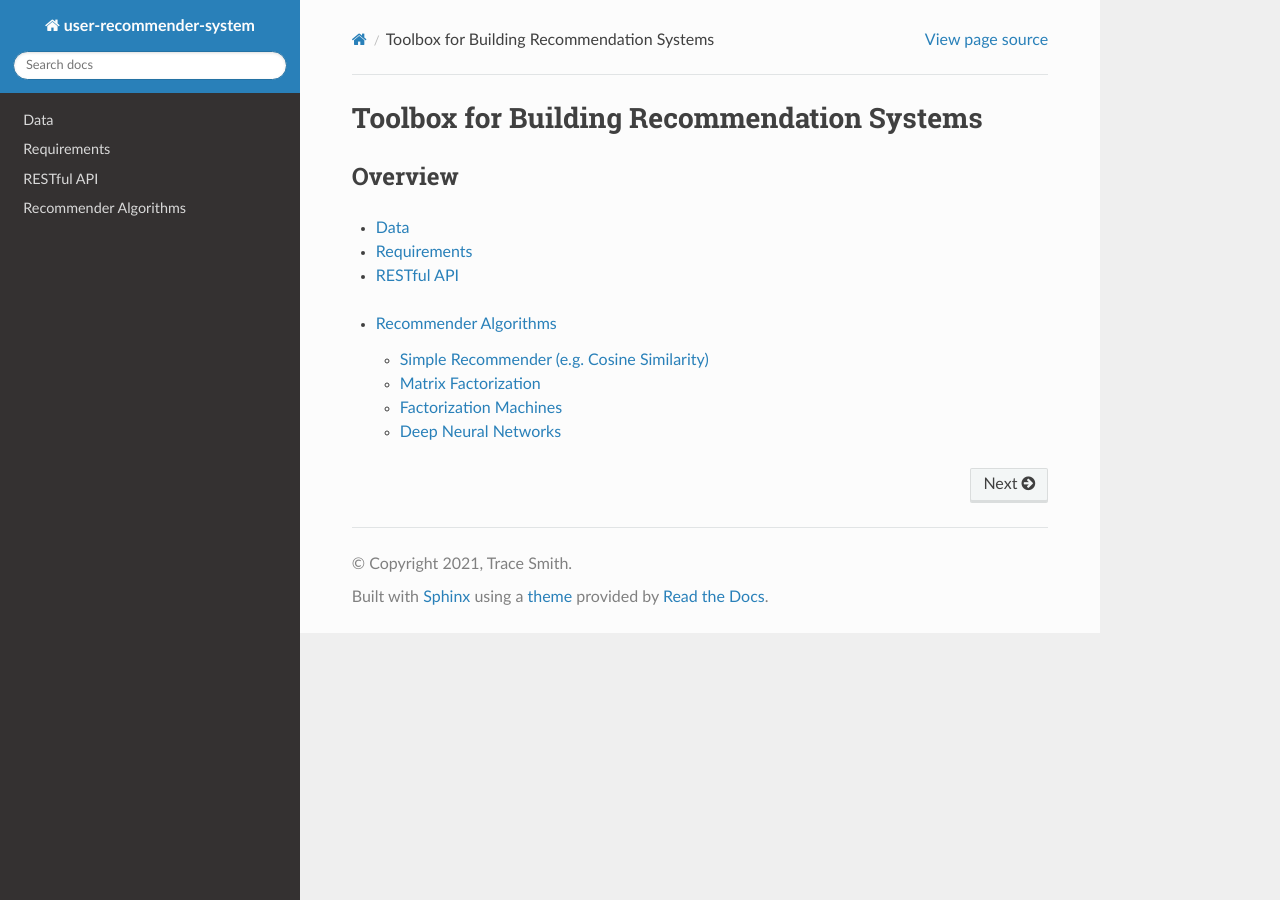
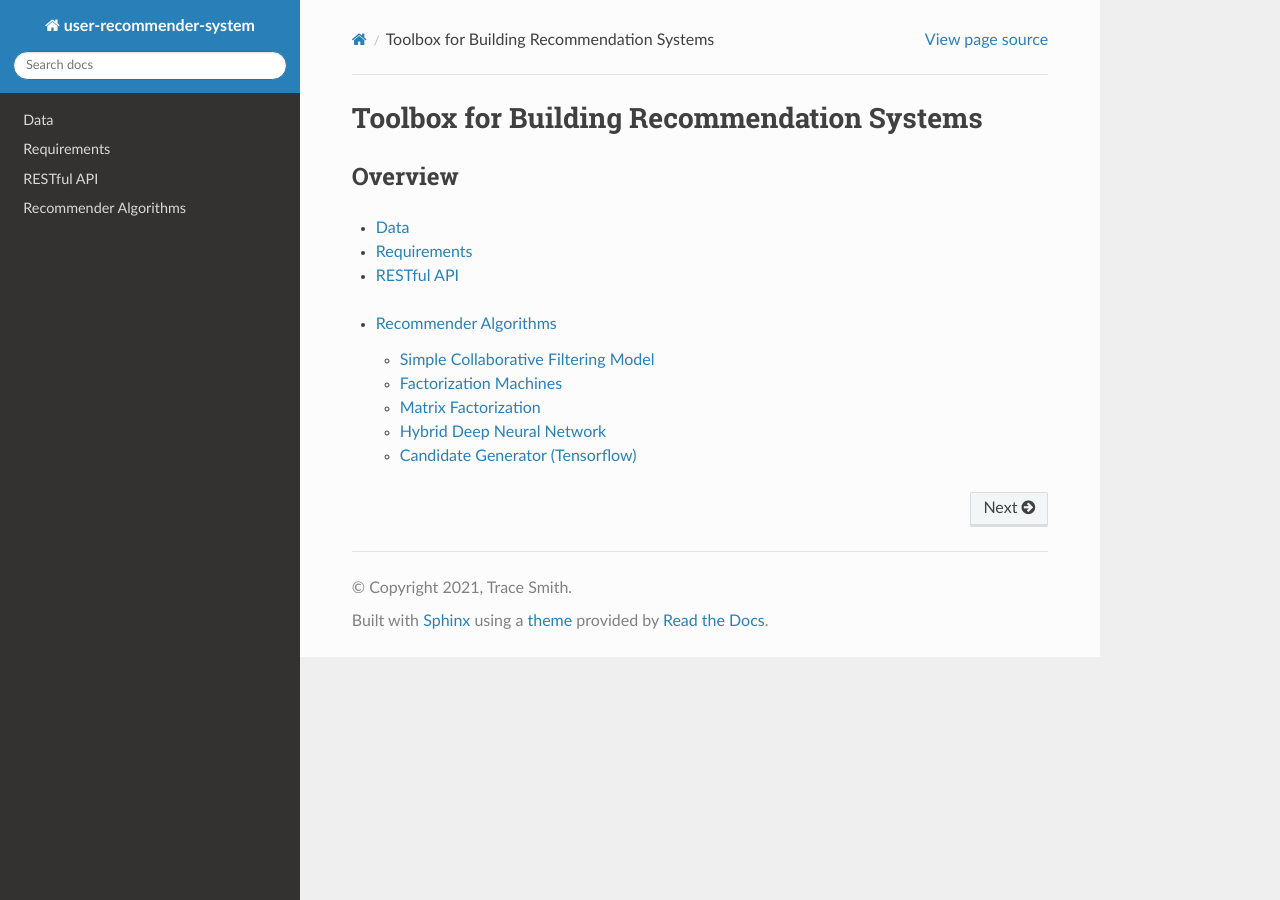
Before and after one commit to Tsmith5151/recommendation-systems, a Sphinx documentation site: the page built from docs/index.rst, in a window 1280 px wide. Built offline with Sphinx 7.4.7 and the Read the Docs theme 2.0.0, drawn with Linux system fonts in a browser that asks for light colours.

Commit message:
update docs

```diff
--- a/docs/recommenders/index.rst
+++ b/docs/recommenders/index.rst
@@ -1,39 +1,42 @@
 Recommender Algorithms
 **********************
 
-Simple Recommender (e.g. Cosine Similarity)
-~~~~~~~~~~~~~~~~~~~~~~~~~~~~~~~~~~~~~~~~~~
-.. autoclass:: recommenders.simple.SimpleRecommender
+Simple Collaborative Filtering Model
+~~~~~~~~~~~~~~~~~~~~~~~~~~~~~~~~~~~~
+.. autoclass:: recommenders.cf.CollaborativeFiltering
 	:members:
 
+Factorization Machines
+~~~~~~~~~~~~~~~~~~~~~~
+
+.. autoclass:: recommenders.factorization_machines.RankingFactorizationRecommender
+	:members:
 
 Matrix Factorization
 ~~~~~~~~~~~~~~~~~~~~
 
-.. autoclass:: recommenders.mf.MatrixFactorization
+.. autoclass:: recommenders.matrix_factorization.MatrixFactorization
+	:members:
+
+.. autoclass:: recommenders.matrix_factorization.DeepMatrixFactorization
 	:members:
 
 
-Factorization Machines
-~~~~~~~~~~~~~~~~~~~~~~
+Hybrid Deep Neural Network
+~~~~~~~~~~~~~~~~~~~~~~~~~~
 
-.. autoclass:: recommenders.fm.RankingFactorizationRecommender
+.. autoclass:: recommenders.hybrid.HybridRecommender
 	:members:
 
-Deep Neural Networks
-~~~~~~~~~~~~~~~~~~~~
 
-.. autoclass:: recommenders.dnn.QueryModel
+Candidate Generator (Tensorflow)
+~~~~~~~~~~~~~~~~~~~~~~~~~~~~~~~~
+
+.. autoclass:: recommenders.retrieval.QueryModel
 	:members:
 
-.. autoclass:: recommenders.dnn.CandidateModel
+.. autoclass:: recommenders.retrieval.CandidateModel
 	:members:
 
-.. autoclass:: recommenders.dnn.RetrievalModel
+.. autoclass:: recommenders.retrieval.CandidateGeneration
 	:members:
-
-.. autofunction:: recommenders.dnn.train_test_split
-
-.. autofunction:: recommenders.dnn.retrieve_topk_candidates
-
-.. autofunction:: recommenders.dnn.retrieval_main
```
